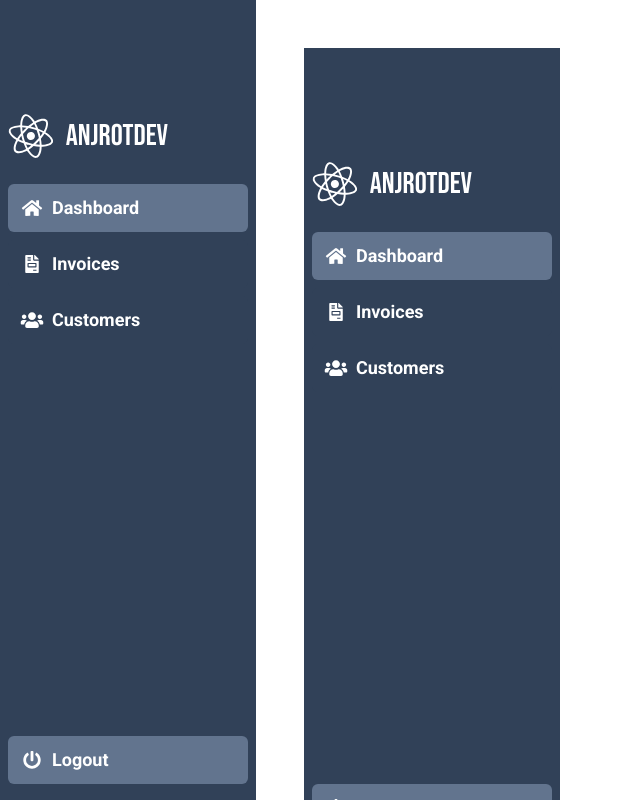
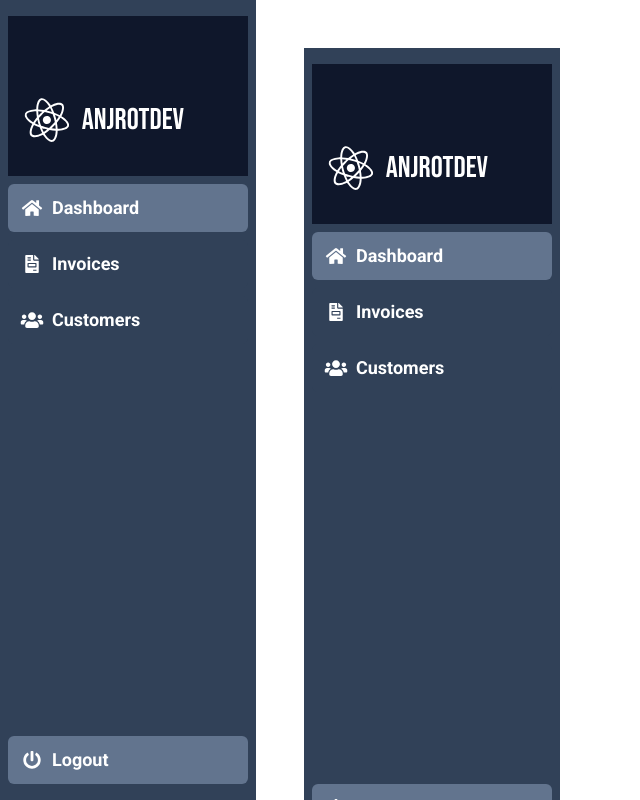
Before and after one commit to peterson-perez/01-next-dashboard, a Next.js app: page /dashboard in a window 1280 px wide. Shown: the whole page, without its empty margins (0-640 px from the left). Built offline with nearby package versions, Linux system fonts and the light colour scheme.

Commit message:
Change: tangs A to Link for better perfomance

```diff
--- a/app/components/SideNav.tsx
+++ b/app/components/SideNav.tsx
@@ -1,26 +1,27 @@
 import { FaFileInvoice, FaHome, FaPowerOff, FaUsers } from "react-icons/fa";
 import { Logo } from "./Logo";
 import NavLinks from "./NavLinks";
+import Link from "next/link";
 
 const SideNav = () => {
     return (
         <div className="flex h-full flex-col px-3 py-4 md:px-2">
-            <a href="#" className="mb-2 text-white flex h-20 items-end justify-start bg-stale-900p-4 md:h-40">
+            <Link href="#" className="mb-2 text-white flex h-20 items-end justify-start bg-slate-900 p-4 md:h-40">
                 <div className="w-32 md:w-40 ">
                     <Logo />
                 </div>
-            </a>
+            </Link>
             <div className="flex grow flex-row justify-between space-x-2 md:flex-col md:space-x-0 md:space-y-2">
                 <NavLinks />
                 <div className="hidden h-auto w-full grow md:block"></div>
-                <a href="/" className="flex h-[48px] grow items-center
+                <Link href="/" className="flex h-[48px] grow items-center
                         justify-center gap-2 rounded-md bg-slate-500 p-3
                         text-lg text-white font-bold hover:bg-slate-400
                         hover:text-white md:flex-none md:justify-start
                          md:p-2 md:px-3">
                     <FaPowerOff className="w-6" />
                     <p className="hidden md:block">Logout</p>
-                </a>
+                </Link>
             </div>
         </div>
     );
```
